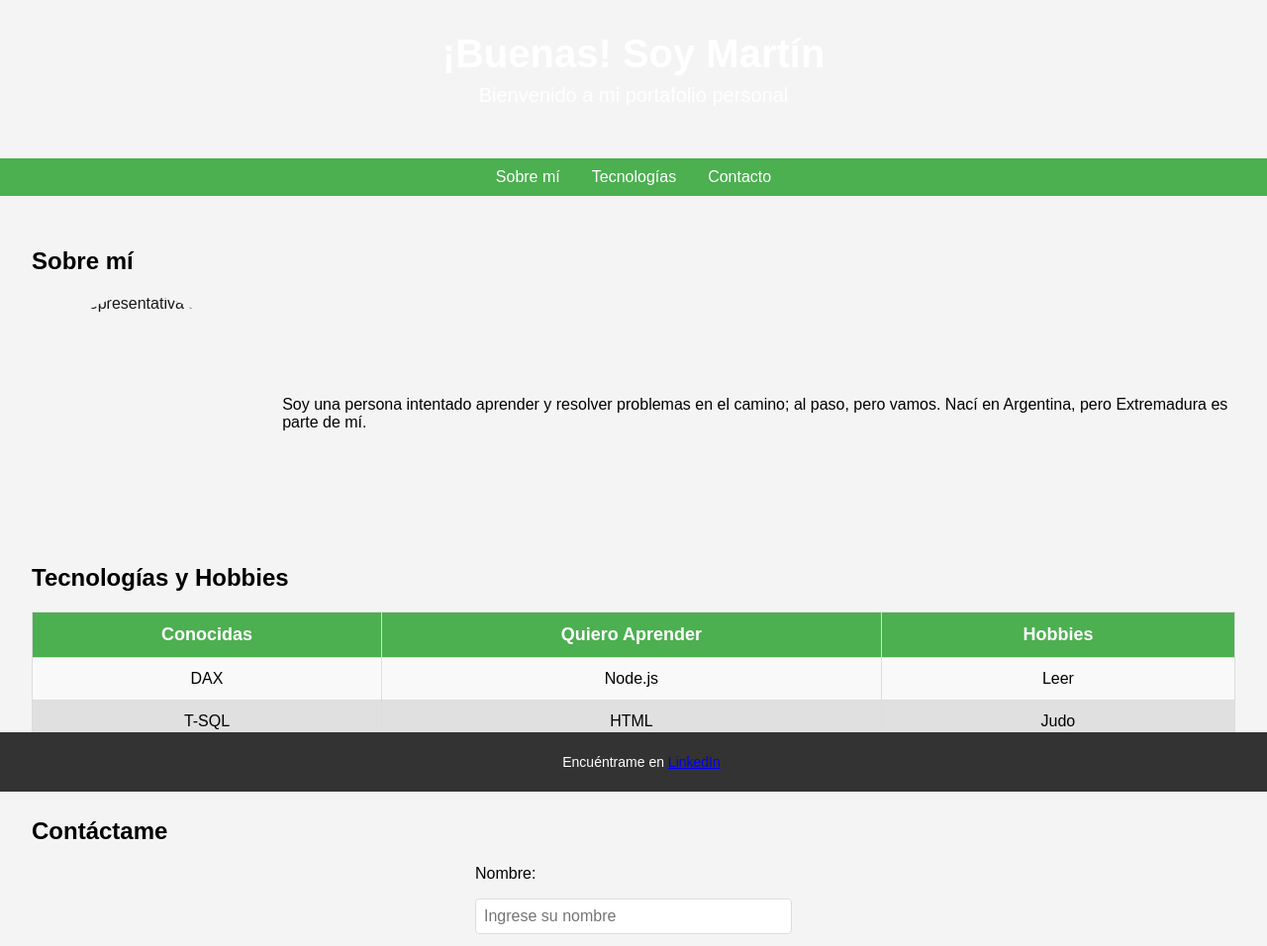
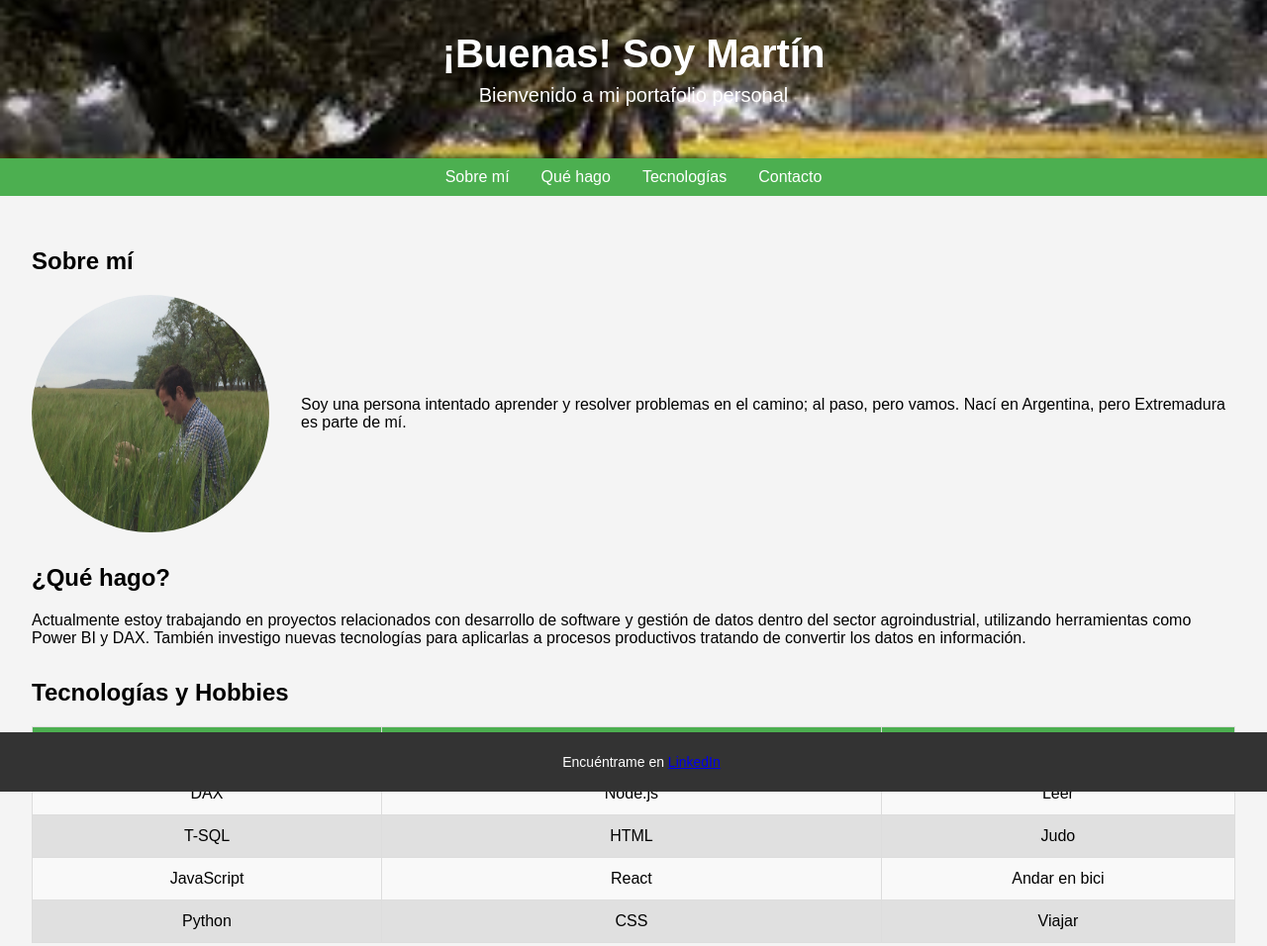
Before and after one commit to MLDEVGIT/FrontEnd, a plain HTML site: page PF2/index.html in a window 1280 px wide. Shown: the top 956 px of the page at 99% size. Drawn offline with Linux system fonts and the light colour scheme.

Commit message:
"Cambios en el html"

```diff
--- a/PF2/CSS/styles.css
+++ b/PF2/CSS/styles.css
@@ -9,7 +9,7 @@ body {
 
 /* Encabezado */
 header {
-    background-image: url('assets/img/Imagen_Encabezado.jpg');
+    background-image: url('Imagen_Encabezado_2.jpg'); /* Ruta de la imagen */
     background-size: cover;
     background-position: center;
     color: white;
--- a/PF2/index.html
+++ b/PF2/index.html
@@ -19,6 +19,7 @@
     <nav>
         <ul>
             <li><a href="#sobre-mi">Sobre mí</a></li>
+            <li><a href="#que-hago">Qué hago</a></li>
             <li><a href="#tecnologias">Tecnologías</a></li>
             <li><a href="#contacto">Contacto</a></li>
         </ul>
@@ -30,11 +31,21 @@
         <section id="sobre-mi">
             <h2>Sobre mí</h2>
             <div class="contenido-flex">
-                <img src="assets/img/Imagen_Sección_1.jpg" alt="Foto representativa de mí">
+                <img src="Imagen_Sección_1.jpg" alt="Foto representativa de mí">
                 <p>
                     Soy una persona intentado aprender y resolver problemas en el camino; al paso, pero vamos. Nací en Argentina, pero Extremadura es parte de mí.
                 </p>
             </div>
+        </section>
+
+        <!-- Nueva Sección Qué hago -->
+        <section id="que-hago">
+            <h2>¿Qué hago?</h2>
+            <p>
+                Actualmente estoy trabajando en proyectos relacionados con desarrollo de software y gestión de datos dentro del sector agroindustrial,
+                utilizando herramientas como Power BI y DAX. También investigo nuevas tecnologías para
+                aplicarlas a procesos productivos tratando de convertir los datos en información.
+            </p>
         </section>
 
         <!-- Sección Tecnologías -->
@@ -63,6 +74,11 @@
                         <td>JavaScript</td>
                         <td>React</td>
                         <td>Andar en bici</td>
+                    </tr>
+                    <tr>
+                        <td>Python</td>
+                        <td>CSS</td>
+                        <td>Viajar</td>
                     </tr>
                 </tbody>
             </table>
```
Also changed, not shown: PF2/CSS/Imagen_Encabezado_2.jpg (added), PF2/muestra.png (added), 1 other file.
